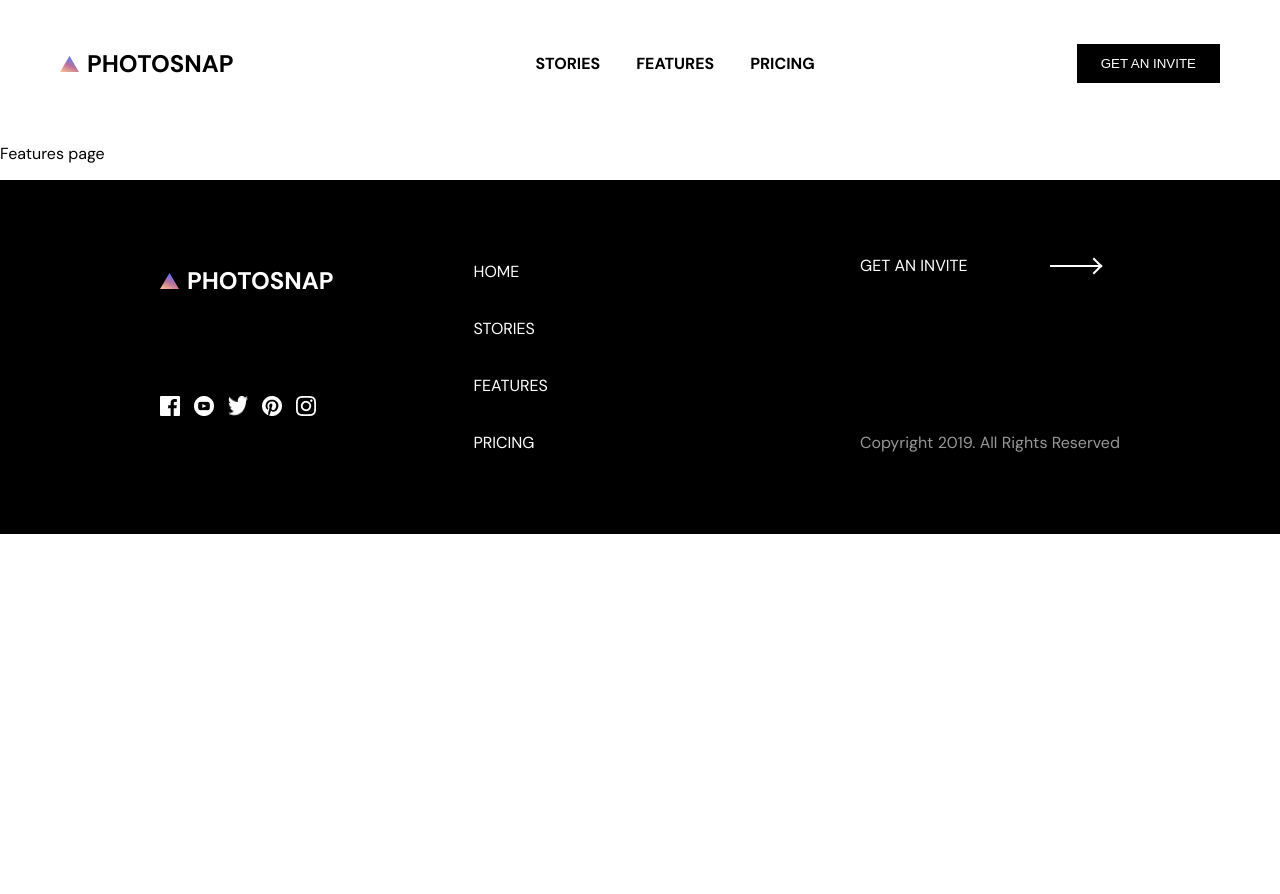
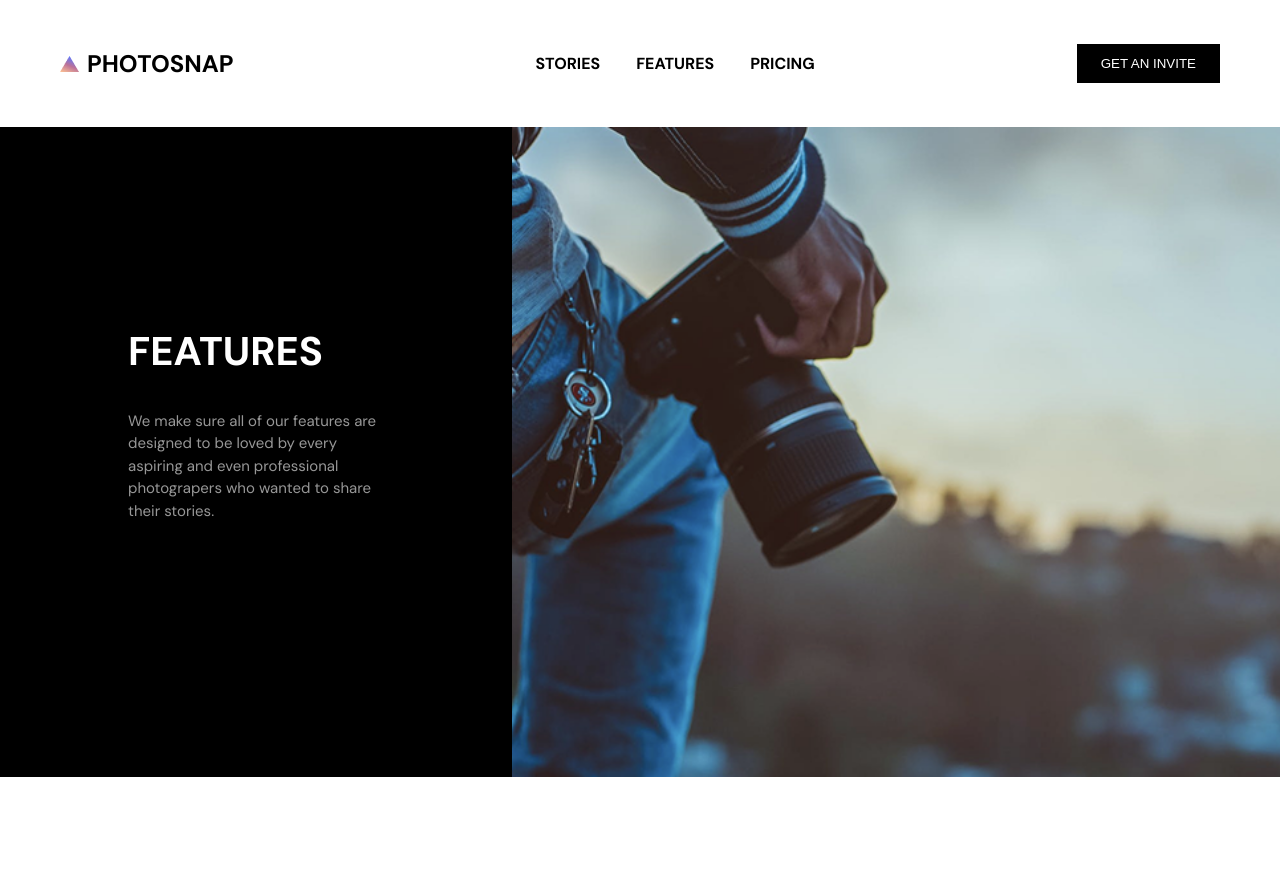
Before and after one commit to Lanssii/photosnap-website-react, a React (Vite) app: page /features in a window 1280 px wide. Shown: the top 894 px of the page. Before the commit the page ends 800 px from the top, so only its background shows below. Built offline with nearby package versions, Linux system fonts and the light colour scheme.

Commit message:
feat: start creating pricing page

```diff
--- a/src/views/Features.jsx
+++ b/src/views/Features.jsx
@@ -1,7 +1,18 @@
+import HeroSection from "../components/HeroSection/HeroSection.jsx";
+import InfoSection from "../components/InfoSection/InfoSection.jsx";
+import featuresImage from "../assets/features-intro.png";
+
 function Features() {
   return (
     <main>
-      <p>Features page</p>
+      <HeroSection
+        title="FEATURES"
+        para="We make sure all of our features are designed to be loved by every aspiring and even professional photograpers who wanted to share their stories."
+        sectionImageOne={featuresImage}
+        backgroundColor="#000"
+      />
+      <InfoSection />
+      <InfoSection />
     </main>
   );
 }
--- a/src/views/Pricing.jsx
+++ b/src/views/Pricing.jsx
@@ -1,7 +1,15 @@
+import HeroSection from "../components/HeroSection/HeroSection.jsx";
+import pricingImage from "../assets/pricing-hero.png";
+
 function Pricing() {
   return (
     <main>
-      <p>Pricing page</p>
+      <HeroSection
+        title="PRICING"
+        para="Create a your stories, Photosnap is a platform for photographers and visual storytellers. It’s the simple way to create and share your photos."
+        sectionImageOne={pricingImage}
+        backgroundColor="#000"
+      />
     </main>
   );
 }
```
Also changed, not shown: src/assets/features-intro.png (added), src/assets/pricing-hero.png (added).
